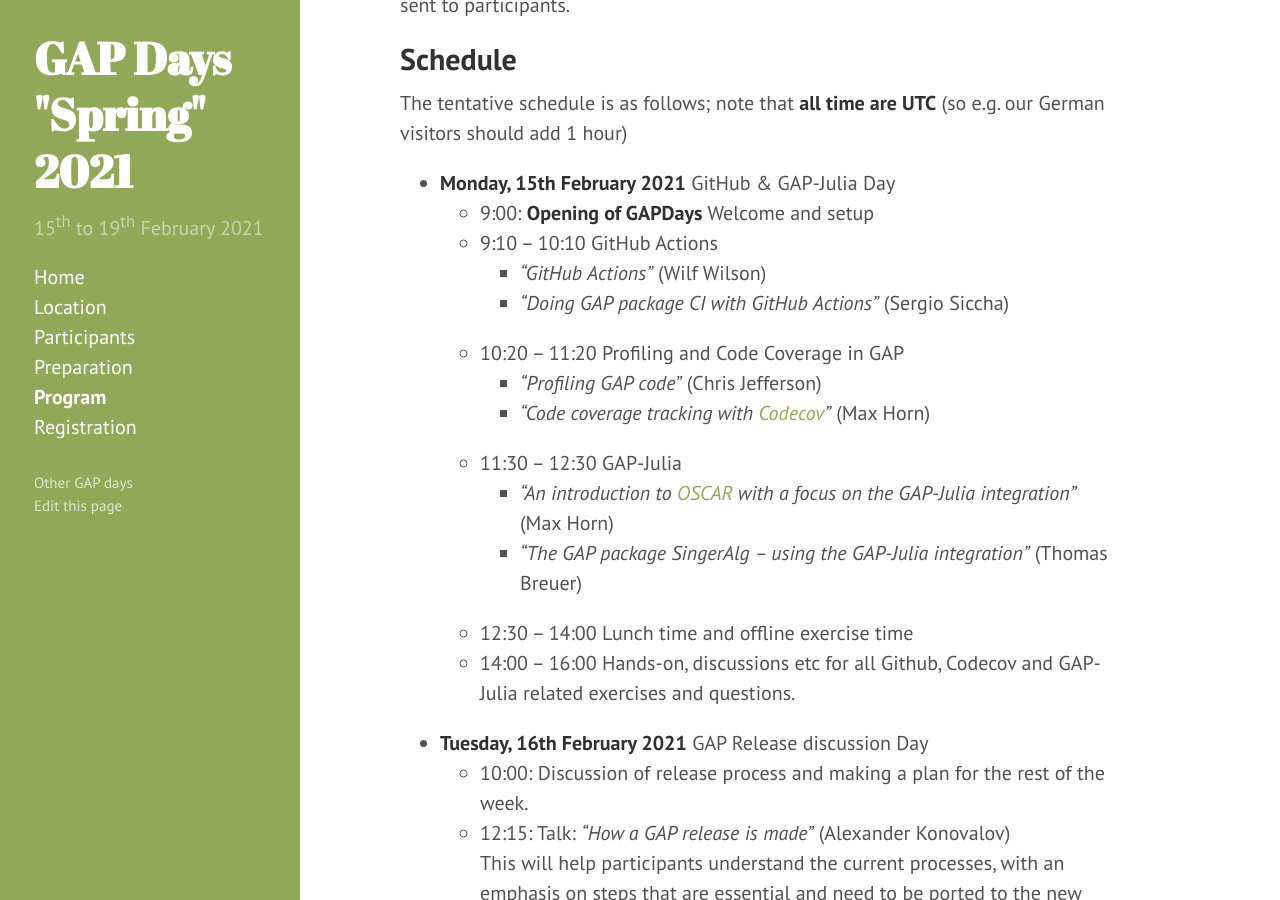
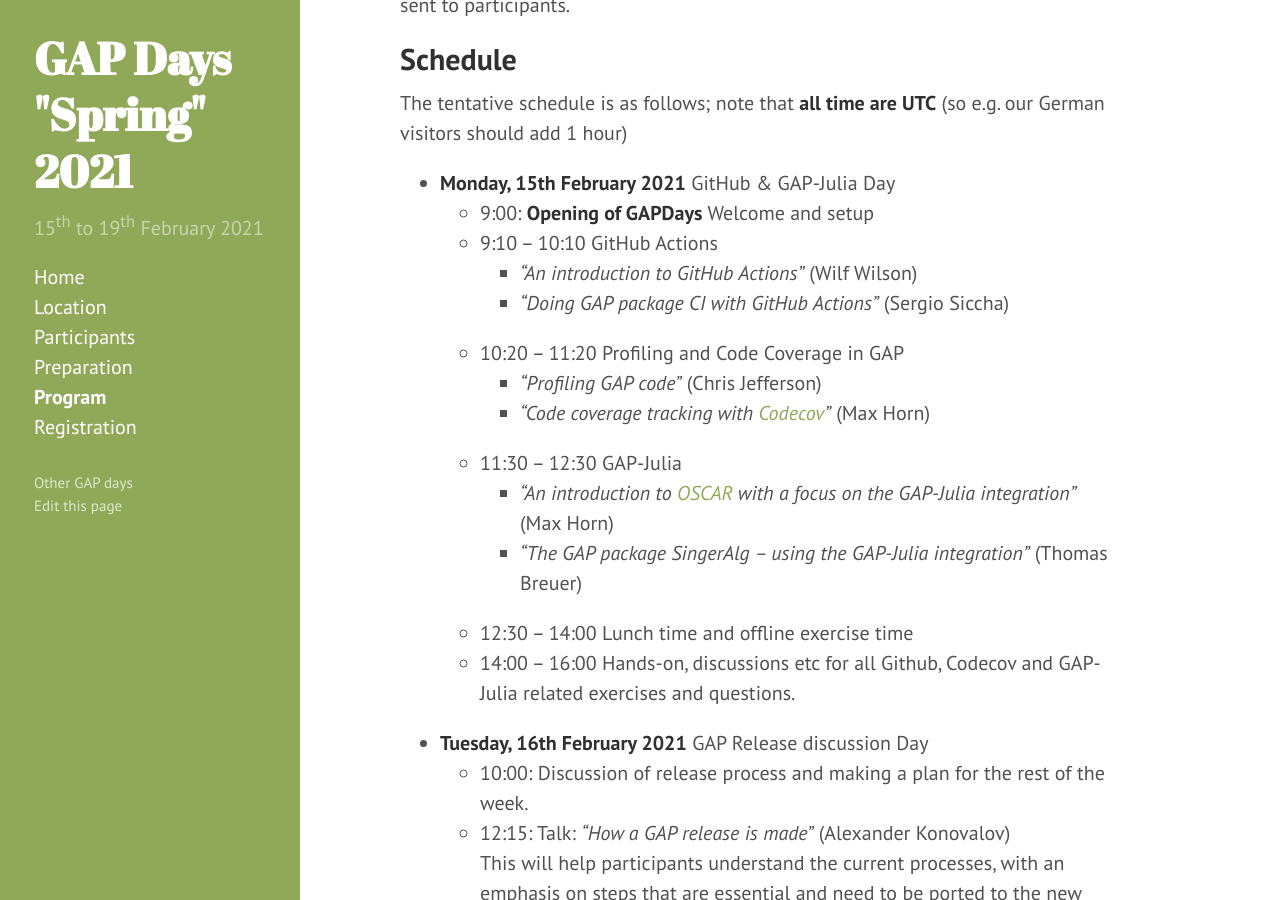
Before and after one commit to gapdays/gapdays2021-spring, a Jekyll site: the page built from program.md, in a window 1280 px wide and 900 px high, scrolled down 477 px. Built offline with Jekyll 4.4.1, drawn with Linux system fonts in a browser that asks for light colours.

Commit message:
Update Wilf's talk title

```diff
--- a/program.md
+++ b/program.md
@@ -26,7 +26,7 @@ The tentative schedule is as follows; note that **all time are UTC** (so e.g. ou
 - **Monday, 15th February 2021** GitHub & GAP-Julia Day
   - 9:00: **Opening of GAPDays**  Welcome and setup
   - 9:10 -- 10:10 GitHub Actions
-    - *"GitHub Actions"* (Wilf Wilson)
+    - *"An introduction to GitHub Actions"* (Wilf Wilson)
     - *"Doing GAP package CI with GitHub Actions"* (Sergio Siccha)
   - 10:20 -- 11:20 Profiling and Code Coverage in GAP
     - *"Profiling GAP code"* (Chris Jefferson)
```
